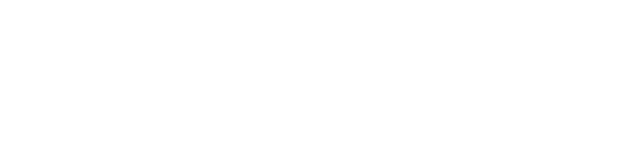
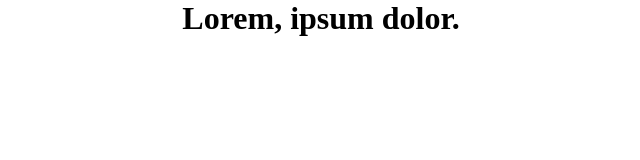
Before and after one commit to hellonewgit/hello-world, a plain HTML site: page index.html in a window 1280 px wide. Shown: the whole page, without its empty margins (319-959 px from the left). Drawn offline with Linux system fonts and the light colour scheme.

Commit message:
first commit

```diff
--- a/index.html
+++ b/index.html
@@ -10,7 +10,7 @@
 </head>
 
 <body>
-
+    <h1>Lorem, ipsum dolor.</h1>
 </body>
 
 </html>
--- a/style.css
+++ b/style.css
@@ -2,3 +2,7 @@
     margin: 0;
     padding: 0;
 }
+
+h1 {
+    text-align: center;
+}
```
Also changed, not shown: 1 other file.
